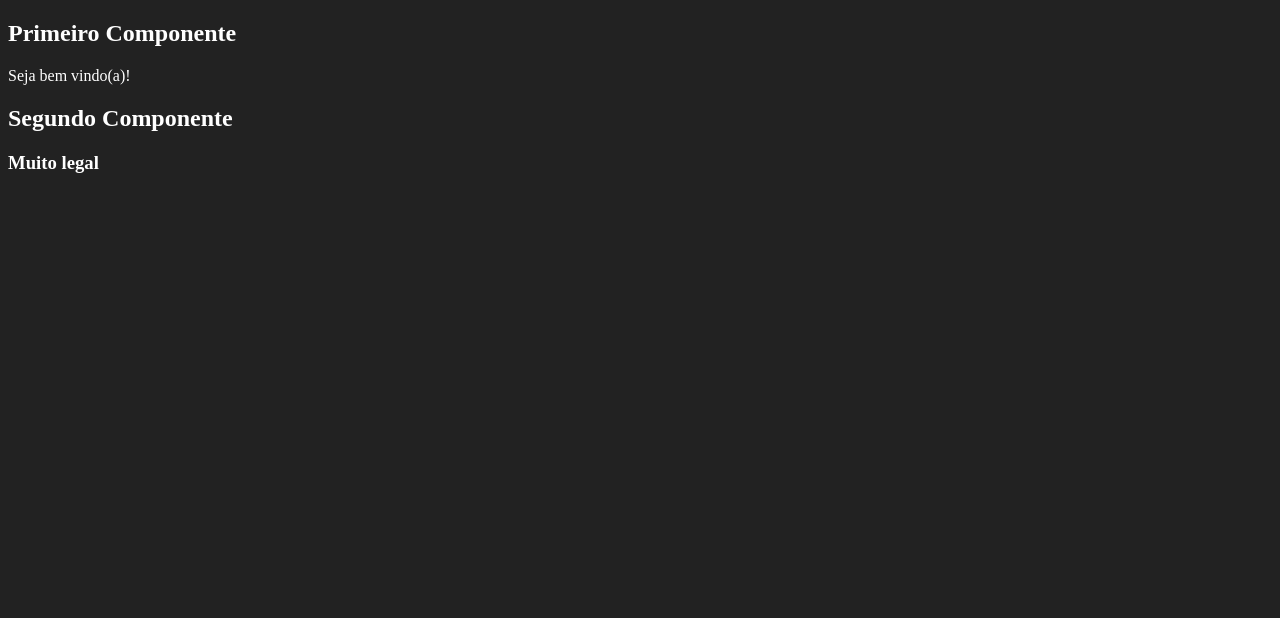
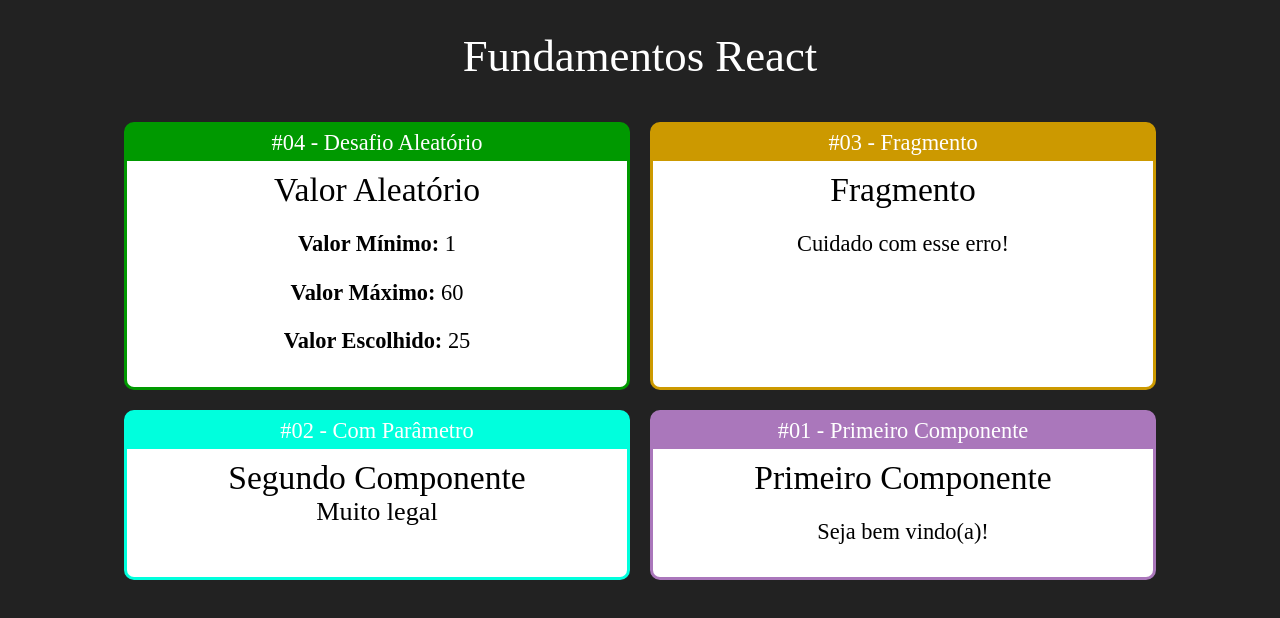
Before and after one commit to herlonwallace/udemy-react-redux, a React (Create React App) app in the folder 01_fundamentos-react/fundamentos-react/: page / in a window 1280 px wide. Shown: the top 618 px of the page. Built offline with nearby package versions, Linux system fonts and the light colour scheme.

Commit message:
Fundamentos de React: aula 2
Propriedades são somente leitura, React fragmento, Componente App, Desafio Número aleatório, Componente card.

```diff
--- /dev/null
+++ b/01_fundamentos-react/fundamentos-react/src/App.css
@@ -0,0 +1,5 @@
+.App .Cards {
+    display: flex;
+    justify-content: center;
+    flex-wrap: wrap;
+}
--- /dev/null
+++ b/01_fundamentos-react/fundamentos-react/src/App.jsx
@@ -0,0 +1,33 @@
+import './App.css'
+
+import Aleatorio from "./components/basicos/Aleatorio";
+import ComParametro from "./components/basicos/ComParametro";
+import Fragmento from "./components/basicos/Fragmento";
+import Primeiro from "./components/basicos/Primeiro";
+import Card from "./components/layout/Card";
+
+export default function App(props) {
+  return (
+    <div className="App">
+      <h1>Fundamentos React</h1>
+
+      <div className="Cards">
+        <Card titulo="#04 - Desafio Aleatório" color="#090">
+          <Aleatorio min={1} max={60} />
+        </Card>
+
+        <Card titulo="#03 - Fragmento"  color="#c90">
+          <Fragmento />
+        </Card>
+
+        <Card titulo="#02 - Com Parâmetro"  color="#0fd">
+          <ComParametro titulo="Segundo Componente" subtitulo="Muito legal" />
+        </Card>
+
+        <Card titulo="#01 - Primeiro Componente"  color="#a7b">
+          <Primeiro />
+        </Card>
+      </div>
+    </div>
+  );
+}
--- /dev/null
+++ b/01_fundamentos-react/fundamentos-react/src/components/basicos/Aleatorio.jsx
@@ -0,0 +1,18 @@
+// eslint-disable-next-line import/no-anonymous-default-export
+export default (props) => {
+    //const min = props.min
+    //const max = props.max
+
+    const { min, max } = props
+
+    const aleatorio = parseInt((Math.random() * (max - min)) + min)
+
+  return (
+    <div>
+      <h2>Valor Aleatório</h2>
+      <p><strong>Valor Mínimo: </strong>{min}</p>
+      <p><strong>Valor Máximo: </strong>{max}</p>
+      <p><strong>Valor Escolhido: </strong>{aleatorio}</p>
+    </div>
+  );
+};
--- /dev/null
+++ b/01_fundamentos-react/fundamentos-react/src/components/basicos/Fragmento.jsx
@@ -0,0 +1,8 @@
+export default function Fragmento(props) {
+    return (
+        <>
+            <h2>Fragmento</h2>
+            <p>Cuidado com esse erro!</p>
+        </>
+    )
+}
--- /dev/null
+++ b/01_fundamentos-react/fundamentos-react/src/components/layout/Card.css
@@ -0,0 +1,23 @@
+.Card {
+    border: 3px solid;
+    border-radius: 10px;
+    overflow: hidden;
+    margin: 10px;
+    display: flex;
+    flex-direction: column;
+    max-width: 500px;
+    min-width: 500px;
+}
+
+.Card .Title {
+    padding: 5px 0px;
+    display: flex;
+    justify-content: center;
+}
+
+.Card .Content {
+    flex-grow: 1;
+    background-color: #fff;
+    color: #000;
+    padding: 10px;
+}
--- /dev/null
+++ b/01_fundamentos-react/fundamentos-react/src/components/layout/Card.jsx
@@ -0,0 +1,17 @@
+import "./Card.css"
+
+// eslint-disable-next-line import/no-anonymous-default-export
+export default (props) => {
+
+  const cardStyle = {
+    backgroundColor: props.color || '#f00',
+    borderColor: props.color || '#f00',
+  }
+
+  return (
+    <div className="Card" style={cardStyle}>
+      <div className="Title">{props.titulo}</div>
+      <div className="Content">{props.children}</div>
+    </div>
+  );
+};
--- a/01_fundamentos-react/fundamentos-react/src/index.css
+++ b/01_fundamentos-react/fundamentos-react/src/index.css
@@ -1,4 +1,14 @@
 body {
     background-color: #222;
     color: #fff;
+    text-align: center;
+    font-size: 1.4rem;
 }
+
+h1, h2, h3 {
+    font-weight: 200;
+}
+
+h2, h3 {
+    margin: 0;
+}
--- a/01_fundamentos-react/fundamentos-react/src/index.js
+++ b/01_fundamentos-react/fundamentos-react/src/index.js
@@ -1,13 +1,10 @@
-import ComParametro from './components/basicos/ComParametro'
-import Primeiro from './components/basicos/Primeiro'
-import './index.css'
-import ReactDOM from 'react-dom'
+import App from "./App";
+import "./index.css";
+import ReactDOM from "react-dom";
 
 ReactDOM.render(
-    <div>
-        <Primeiro/>
-        <ComParametro
-            titulo="Segundo Componente"
-            subtitulo="Muito legal"/>
-    </div>,
-    document.getElementById('root'))
+  <div>
+    <App />
+  </div>,
+  document.getElementById("root")
+);
```
